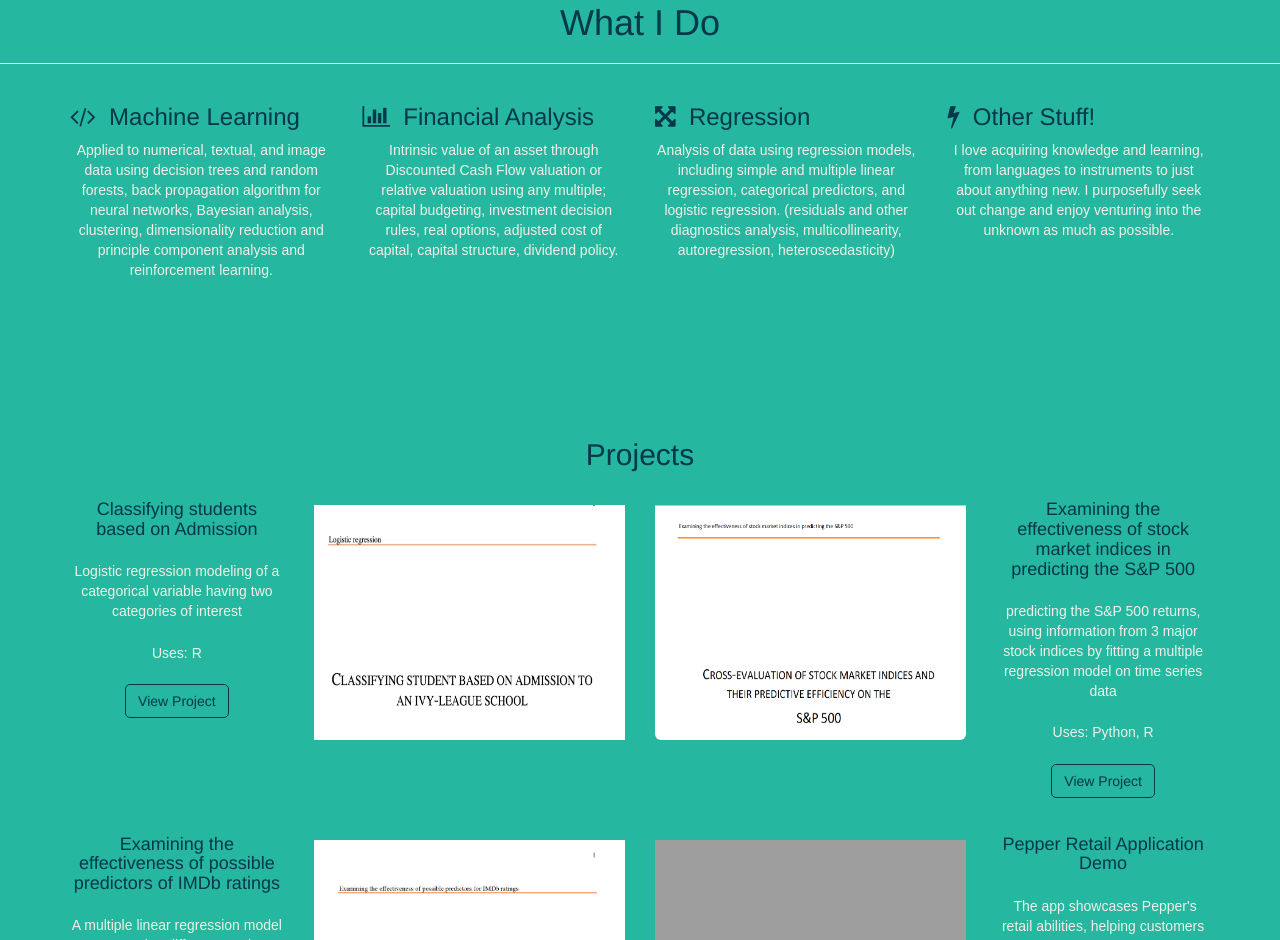
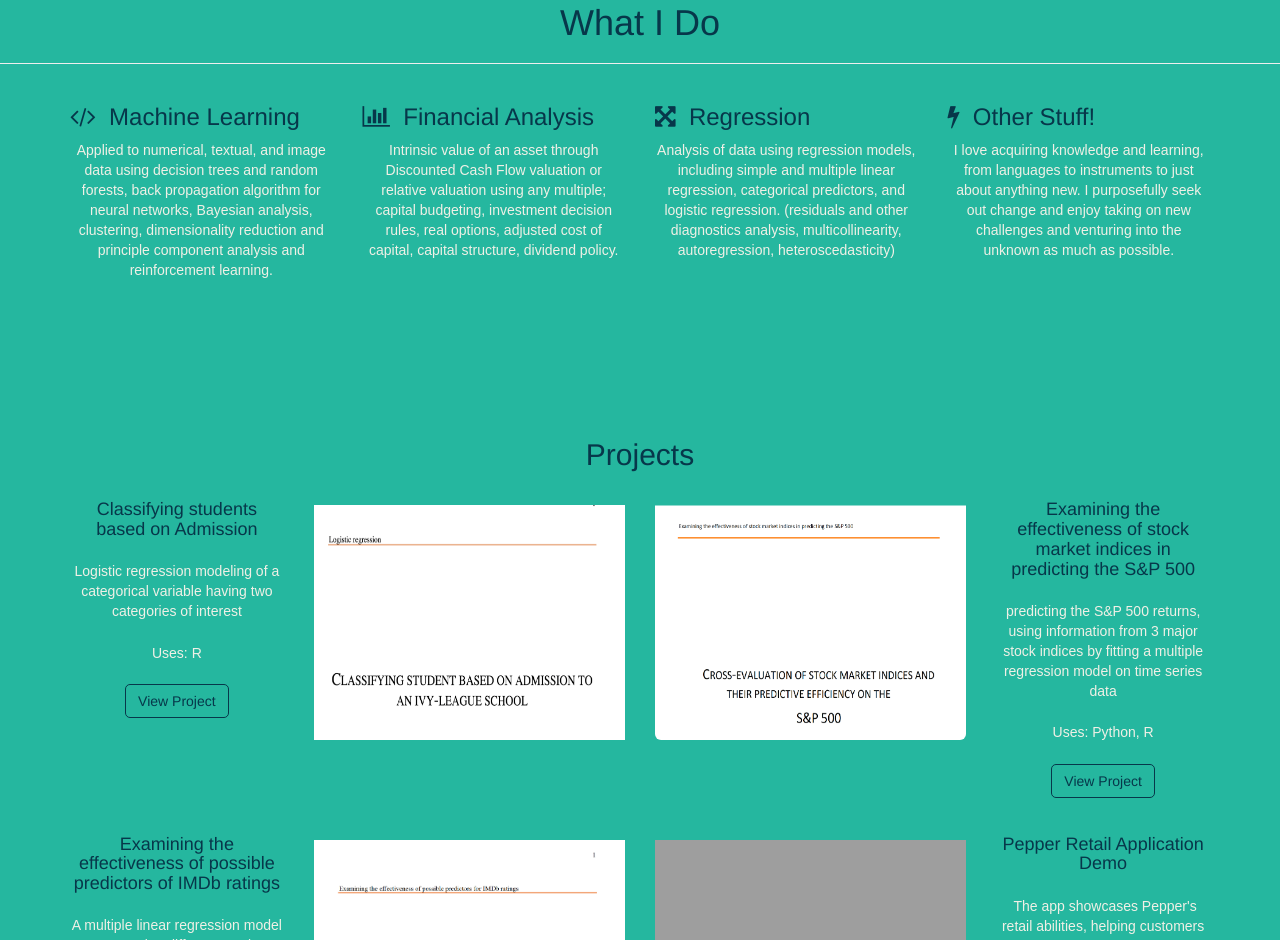
Before and after one commit to AnnaSkarpalezou/annaskarpalezou.github.io, a plain HTML site: page index.html in a window 1280 px wide. Shown: the part 1813-2753 px from the top of the page. Drawn offline with nearby package versions, Linux system fonts and the light colour scheme; some packages are replaced by stand-ins of ours; grey boxes are pictures that could not be loaded; a script that the page names is missing.

Commit message:
Update index.html

```diff
--- a/index.html
+++ b/index.html
@@ -120,7 +120,7 @@
                 </div>
                 <div class="col-md-3">
                   <h3><i class="fa fa-bolt"></i>&nbsp; Other Stuff!</h3>
-                  <p class="text-center"> I love acquiring knowledge and learning, from languages to instruments to just about anything new. I purposefully seek out change and enjoy venturing into the unknown as much as possible. </p>
+                  <p class="text-center"> I love acquiring knowledge and learning, from languages to instruments to just about anything new. I purposefully seek out change and enjoy taking on new challenges and venturing into the unknown as much as possible. </p>
                 </div>
               </div><!--/.row-->
             </div><!--/.container-->
```
